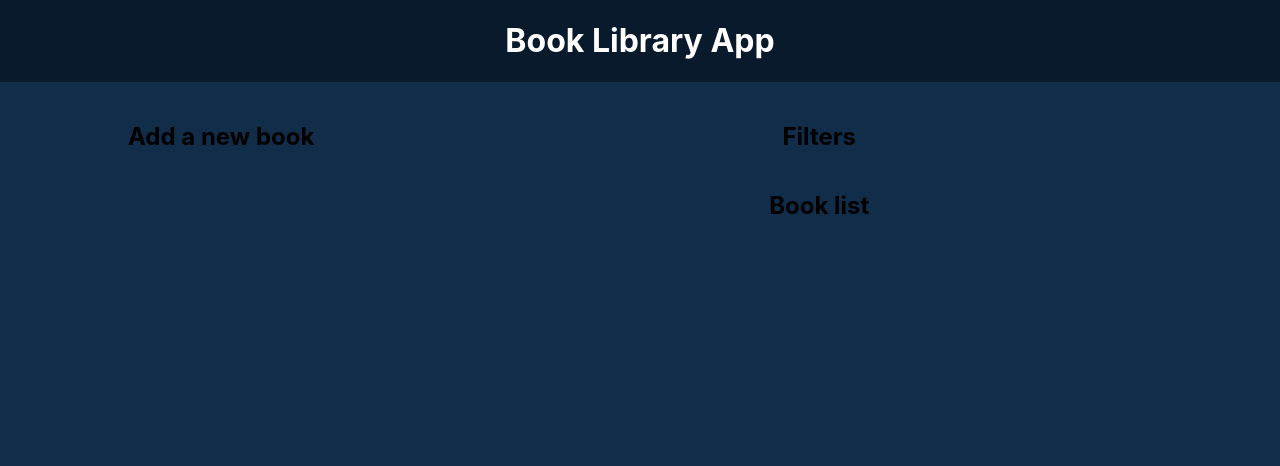
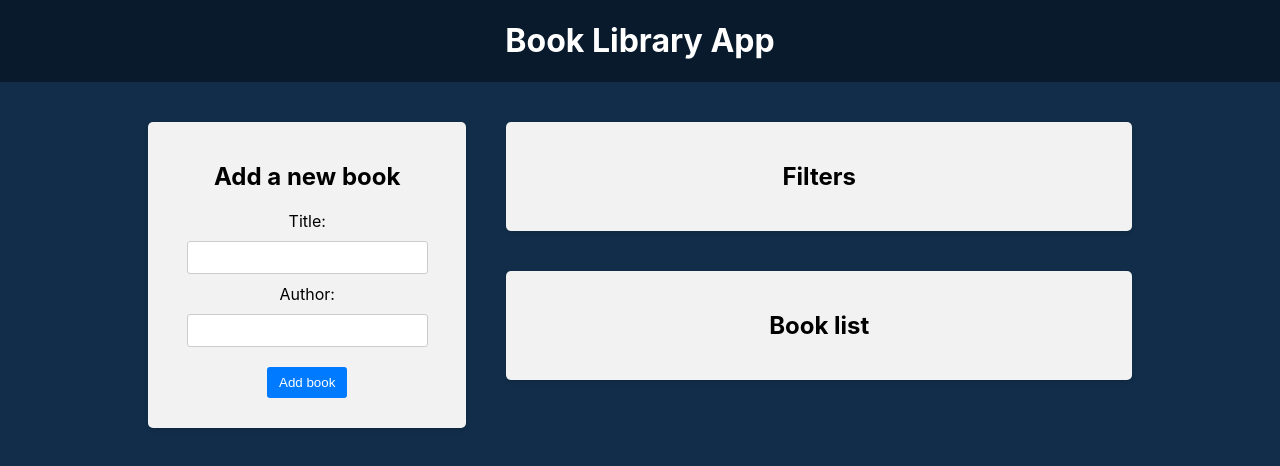
Before and after one commit to TheBlagova/react_redux_library_app, a React (Create React App) app in the folder library_app/frontend/: page / in a window 1280 px wide. Shown: the top 466 px of the page. Built offline with nearby package versions, Linux system fonts and the light colour scheme.

Commit message:
add form

```diff
--- a/library_app/frontend/src/components/BookForm/BookForm.js
+++ b/library_app/frontend/src/components/BookForm/BookForm.js
@@ -1,9 +1,45 @@
+import { useState } from 'react';
 import './BookForm.css';
 
 function BookForm() {
+  const [title, setTitle] = useState('');
+  const [author, setAuthor] = useState('');
+
+  const handleSubmit = (e) => {
+    e.preventDefault();
+
+    if (title && author) {
+      // dispath action
+      console.log(title, author);
+      setTitle('');
+      setAuthor('');
+    }
+  };
+
   return (
-    <div classname="app-block book-form">
+    <div className="app-block book-form">
       <h2>Add a new book</h2>
+      <form onSubmit={handleSubmit}>
+        <div>
+          <label htmlFor="title">Title: </label>
+          <input
+            type="text"
+            id="title"
+            value={title}
+            onChange={(e) => setTitle(e.target.value)}
+          ></input>
+        </div>
+        <div>
+          <label htmlFor="author">Author: </label>
+          <input
+            type="text"
+            id="author"
+            value={author}
+            onChange={(e) => setAuthor(e.target.value)}
+          ></input>
+        </div>
+        <button type="submit">Add book</button>
+      </form>
     </div>
   );
 }
--- a/library_app/frontend/src/components/BookList/BookList.js
+++ b/library_app/frontend/src/components/BookList/BookList.js
@@ -2,7 +2,7 @@
 
 function BookList() {
   return (
-    <div classname="app-block book-list">
+    <div className="app-block book-list">
       <h2>Book list</h2>
     </div>
   );
--- a/library_app/frontend/src/components/Filter/Filter.js
+++ b/library_app/frontend/src/components/Filter/Filter.js
@@ -2,7 +2,7 @@
 
 function Filter() {
   return (
-    <div classname="app-block filter">
+    <div className="app-block filter">
       <h2>Filters</h2>
     </div>
   );
```
